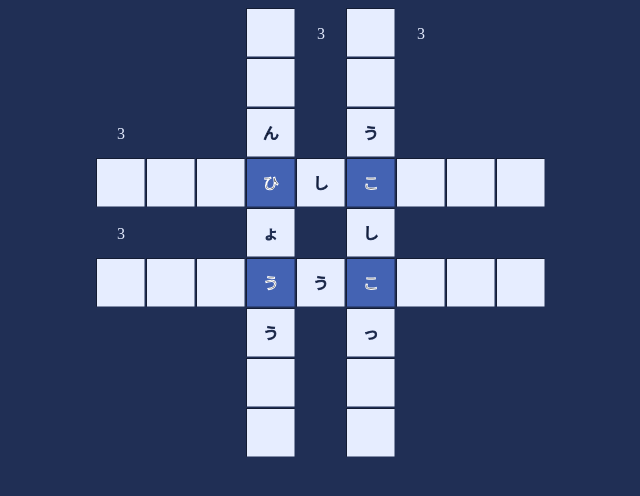
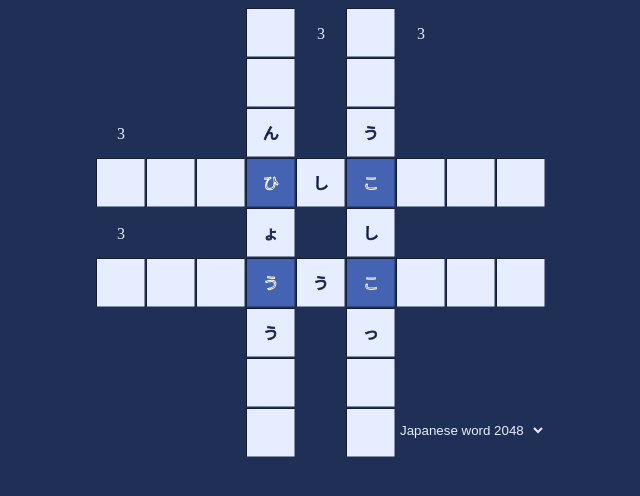
Before and after one commit to kurehajime/hash4word, a React (Vite) app: page / in a window 1280 px wide. Shown: the top 496 px of the page, without its empty margins (319-959 px from the left). Built offline with nearby package versions, Linux system fonts and the light colour scheme.

Commit message:
selectbox

```diff
--- /dev/null
+++ b/src/compornents/DictionaryElement.css
@@ -0,0 +1,15 @@
+.dictionary {
+    position: relative;
+    bottom: 56px;
+    left: 300px;
+    z-index: 100;
+    justify-content: flex-end;
+}
+
+.mode {
+    width: 150px;
+    height: 48px;
+    background-color: #202f55;
+    border-style: none;
+    color: #e6edff;
+}
--- /dev/null
+++ b/src/compornents/DictionaryElement.tsx
@@ -0,0 +1,22 @@
+import "./DictionaryElement.css";
+
+type Props = {
+    mode: number
+}
+export default function DictionaryElement(props: Props) {
+    const onChange = (e: React.ChangeEvent<HTMLSelectElement>) => {
+        console.log(e.target.value);
+    }
+
+
+    return (
+        <div className="dictionary">
+            <select name="select" onChange={onChange} className="mode">
+                <option value="1">Japanese word 2048</option>
+                <option value="2">Engrish word 2048</option>
+                <option value="3">Pokemon Japanese</option>
+                <option value="4">Pokemon English</option>
+            </select>
+        </div>
+    )
+}
--- a/src/compornents/GameElement.tsx
+++ b/src/compornents/GameElement.tsx
@@ -4,6 +4,7 @@ import { Field } from "../models/Field";
 import FieldElement from "./FieldElement";
 import ja_word from '../assets/ja/words.json'
 import { Point } from "../models/Point";
+import DictionaryElement from "./DictionaryElement";
 
 type Props = {
     cellSize: number
@@ -32,10 +33,17 @@ export default function GameElement(props: Props) {
     }
 
 
-    return (field ? <FieldElement
-        cellSize={props.cellSize}
-        field={field}
-        clicked={clicked}
-        seleted={seleted}
-    /> : <></>)
+    return (
+        <div>
+            {field ? <FieldElement
+                cellSize={props.cellSize}
+                field={field}
+                clicked={clicked}
+                seleted={seleted}
+            /> : <></>}
+            <DictionaryElement
+                mode={1}
+            />
+        </div>
+    )
 }
```
